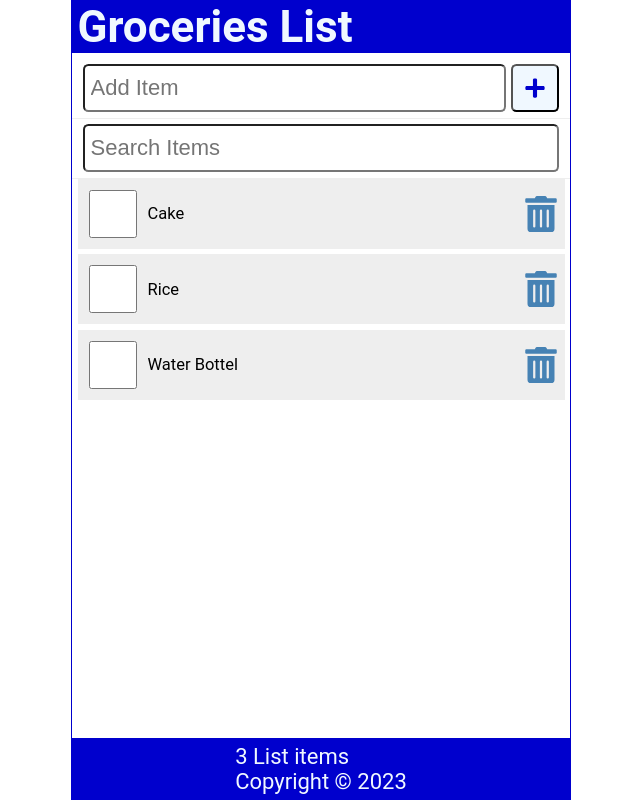
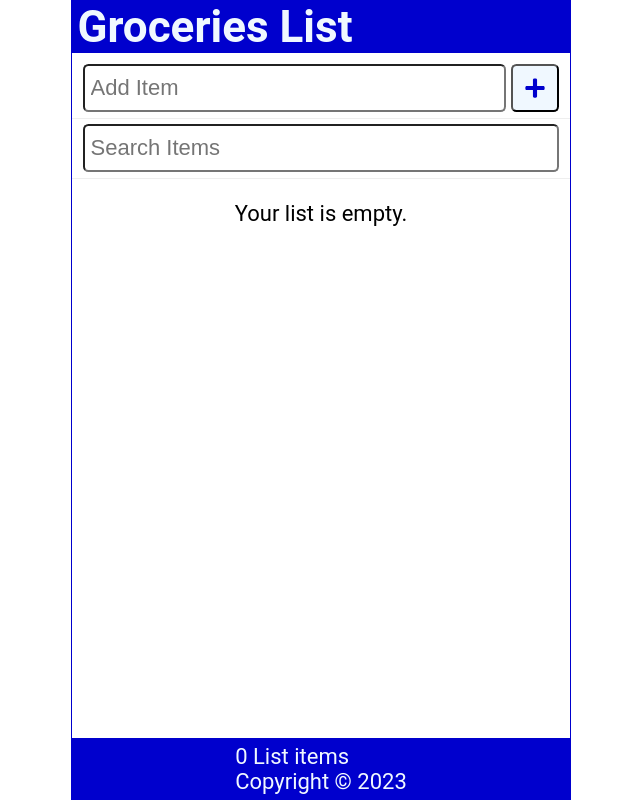
Before and after one commit to sandip-vaje/react_deploy_gh, a React (Create React App) app: page / in a window 1280 px wide. Shown: the whole page, without its empty margins (319-959 px from the left). Built offline with nearby package versions, Linux system fonts and the light colour scheme; data requests are answered from the project's data file.

Commit message:
removed api dependency

```diff
--- a/src/App.js
+++ b/src/App.js
@@ -5,14 +5,11 @@ import Content from './Content';
 import Footer from './Footer';
 import AddItem from './AddItem';
 import SearchItem from './SearchItem';
-import apiRequest from './apiRequest';
 
 
 function App() {
 
-  const API_URL = 'http://localhost:3500/items';
-
-  const [items, setItems] = useState([]);
+  const [items, setItems] = useState(JSON.parse(localStorage.getItem('redbit-list')) || []);
 
   const [newItem, setNewItem] = useState("");
 
@@ -21,55 +18,18 @@ function App() {
   const [isLoading, setIsLoading] = useState(true);
 
   useEffect(()=>{
-
-
-    const fetchItems = async ()=>{
-      try{
-        const response = await fetch(API_URL);
-        if(!response.ok) throw Error("Error : ! Ops did not receive expected data..");
-        const listItems = await response.json();
-        setItems(listItems);
-        setFetchError(null);
-
-      }catch(err){
-        setFetchError(err.message);
-      }finally{
-        setIsLoading(false);
-      }
-    }
-    // (async ()=> await fetchItems());
-    // (async () => await fetchItems())();
-    // setTimeout(() => {
-      fetchItems();
-    // }, 2000);
-
-    // localStorage.setItem('shoppinglist', []);
-  },[]);
+    localStorage.setItem('redbit-list',JSON.stringify(items));
+    setIsLoading(false);
+  },[items]);
 
   const handleCheck = async (id) => {
     const listItems = items.map((item) => item.id === id ? { ...item, checked: !item.checked } : item);
     setItems(listItems);
-    const myItem = listItems.filter(item=> item.id ===id);
-
-    const updateOption = {
-      method: 'PATCH',
-      headers: {
-        'Content-Type':'application/json'
-      },
-      body:JSON.stringify({checked:myItem[0].checked})
-    }
-    const result = await apiRequest(API_URL+"/"+id,updateOption);
-    if(result) setFetchError(result);
   }
 
   const handleDelete = async (id) => {
     const listItems = items.filter((item) => item.id !== id);
     setItems(listItems);
-
-    const deleteOptions = {method:'DELETE'};
-    const result = await apiRequest(API_URL+"/"+id,deleteOptions);
-    if(result) setFetchError(result);
-
   }
 
   const handleSubmit = async (e) => {
@@ -78,15 +38,6 @@ function App() {
     const newEntry = { id: getNewItemId(), checked: false, item: newItem };
     let listItems = [...items, newEntry];
     setItems(listItems);
-    const postOption = {
-      method:'POST',
-      headers: {
-        'Content-Type':'application/json'
-      },
-      body: JSON.stringify(newEntry)
-    };
-    const result = await apiRequest(API_URL,postOption);
-    if(result) setFetchError(result);
     setNewItem("");
   }
 
```
